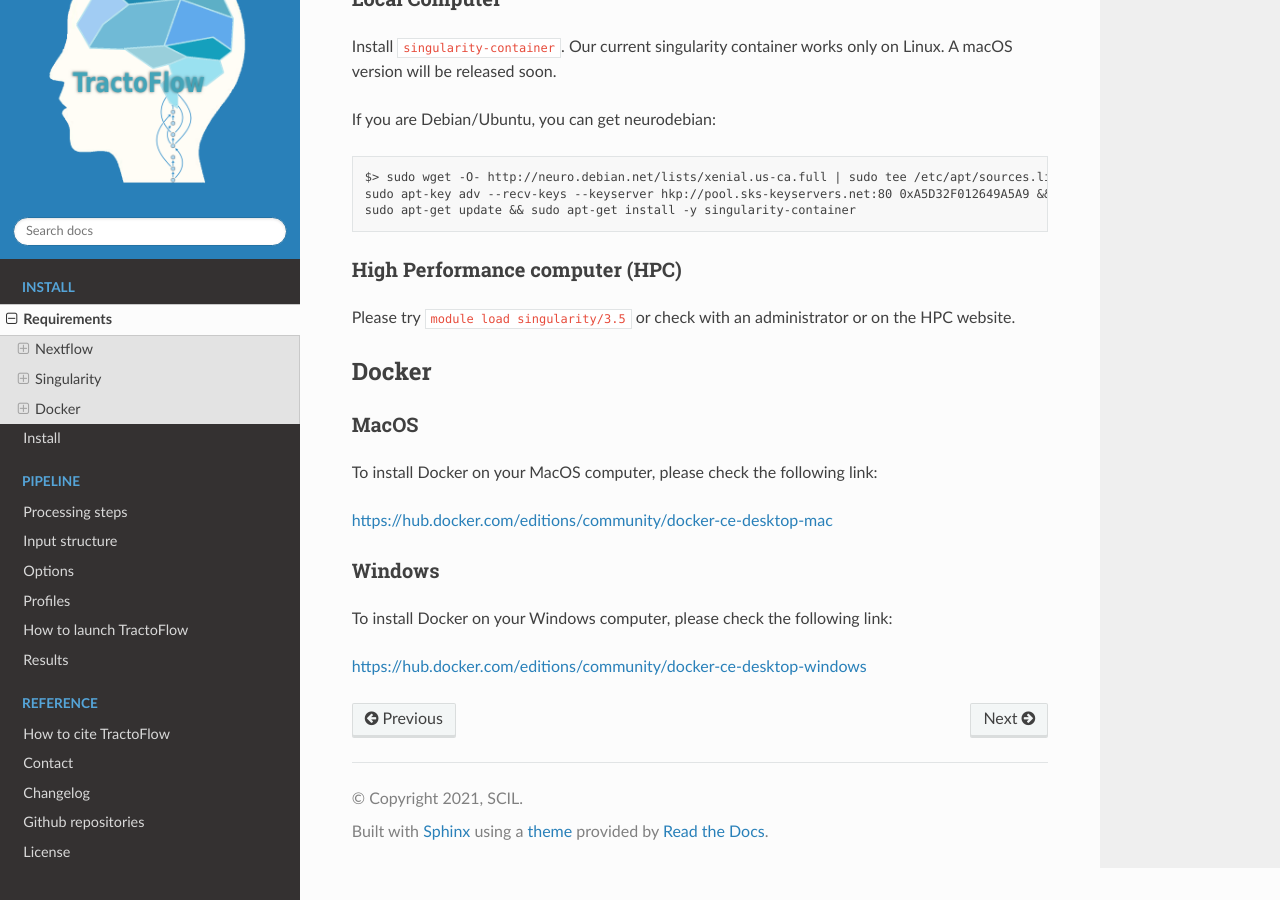
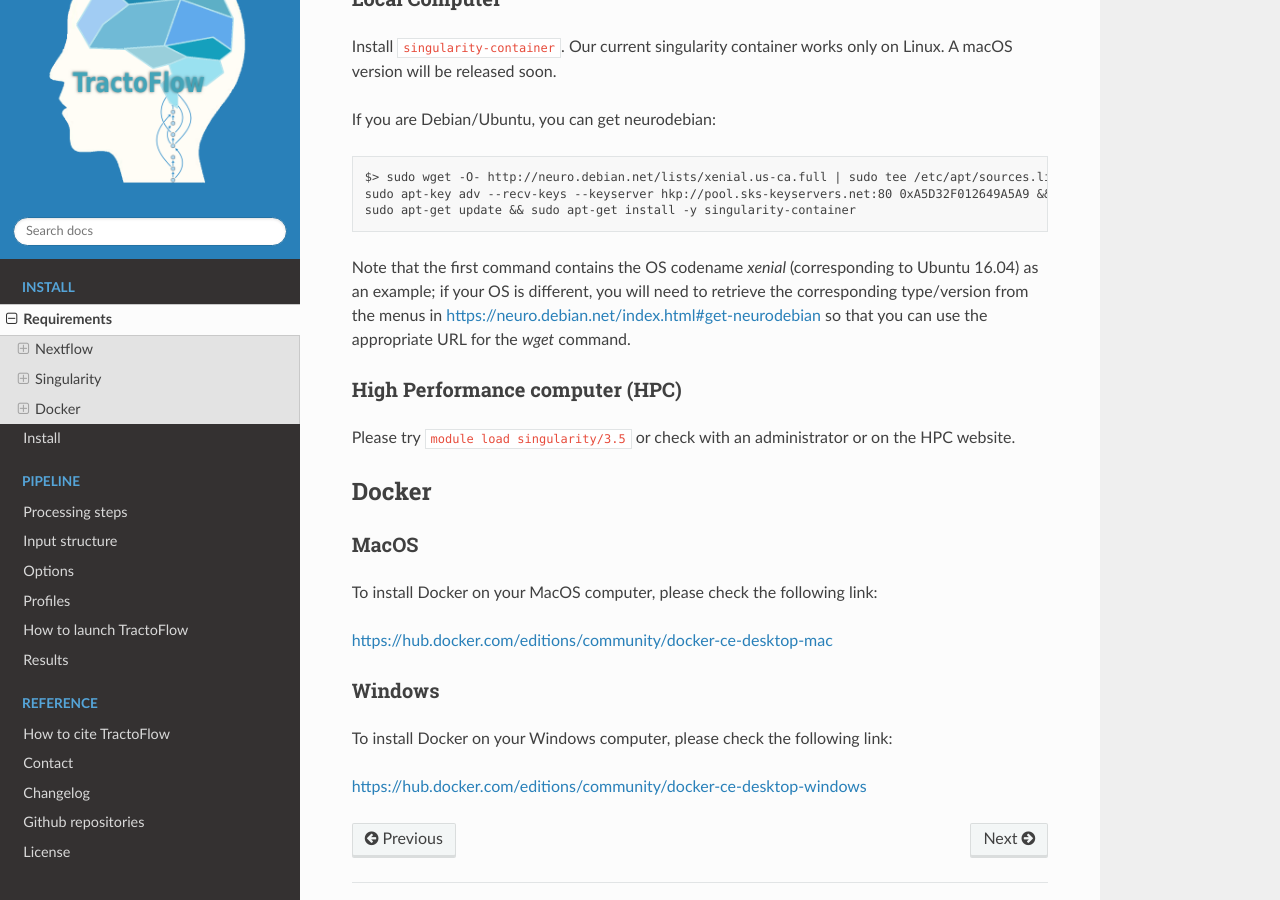
Before and after one commit to scilus/tractoflow_documentation, a Sphinx documentation site: the page built from source/installation/requirements.rst, in a window 1280 px wide and 900 px high, scrolled down 983 px. Built offline with Sphinx 7.4.7 and the Read the Docs theme 2.0.0, drawn with Linux system fonts in a browser that asks for light colours.

Commit message:
DOC: Add OS-specific URL explanation when getting NeuroDebian
Add OS-specific URL explanation when getting NeuroDebian.

```diff
--- a/source/installation/requirements.rst
+++ b/source/installation/requirements.rst
@@ -53,6 +53,11 @@ If you are Debian/Ubuntu, you can get neurodebian:
     sudo apt-key adv --recv-keys --keyserver hkp://pool.sks-keyservers.net:80 0xA5D32F012649A5A9 && \
     sudo apt-get update && sudo apt-get install -y singularity-container
 
+Note that the first command contains the OS codename `xenial` (corresponding
+to Ubuntu 16.04) as an example; if your OS is different, you will need to
+retrieve the corresponding type/version from the menus in https://neuro.debian.net/index.html#get-neurodebian
+so that you can use the appropriate URL for the `wget` command.
+
 High Performance computer (HPC)
 ###############################
 
```
